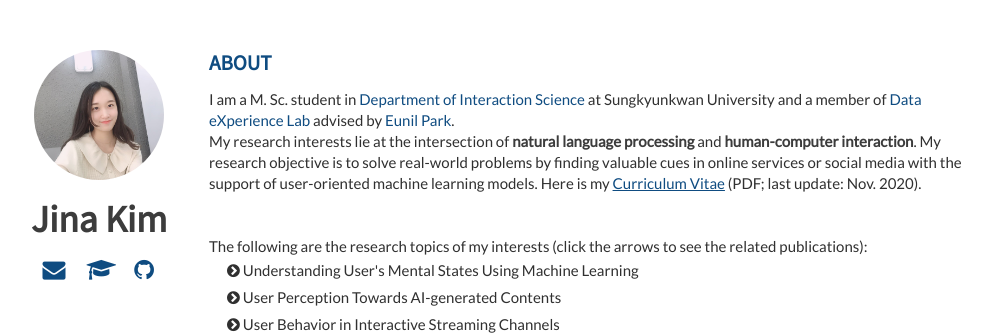
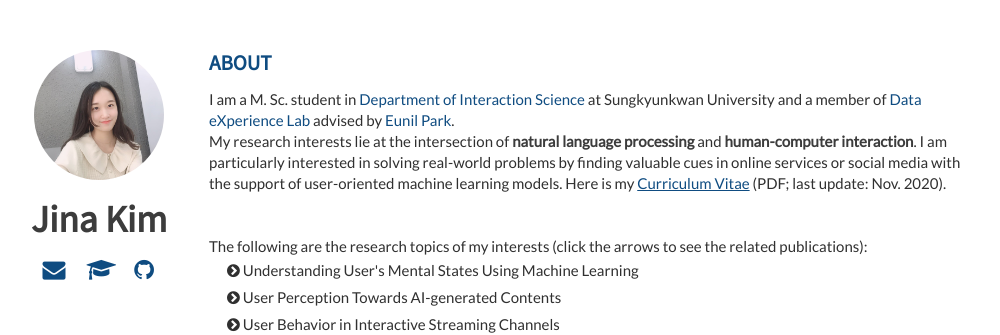
Before and after one commit to Jina-Kim/Jina-Kim.github.io, a Jekyll site: the page built from index.html, in a window 1280 px wide. Shown: the top 335 px of the page, without its empty margins (151-1151 px from the left). Built offline with Jekyll 4.4.1, drawn with Linux system fonts in a browser that asks for light colours; nearby versions of some CDN libraries; the list of posts is cut into pages by our own code.

Commit message:
Update about.html

```diff
--- a/_includes/about.html
+++ b/_includes/about.html
@@ -3,7 +3,7 @@
     <article>
         <p>
           I am a M. Sc. student in <a href="http://is.skku.edu">Department of Interaction Science</a> at Sungkyunkwan University and a member of <a href="http://dsl.skku.edu">Data eXperience Lab</a> advised by <a href="http://eunilpark.com">Eunil Park</a>. </br>
-          My research interests lie at the intersection of <em>natural language processing</em> and <em>human-computer interaction</em>. My research objective is to solve real-world problems by finding valuable cues in online services or social media with the support of user-oriented machine learning models.
+          My research interests lie at the intersection of <em>natural language processing</em> and <em>human-computer interaction</em>. I am particularly interested in solving real-world problems by finding valuable cues in online services or social media with the support of user-oriented machine learning models.
           Here is my <a href='/Jina_Kim_CV.pdf' style="text-decoration: underline">Curriculum Vitae</a> (PDF; last update: Nov. 2020).
         </p>
         </br></br>
```
